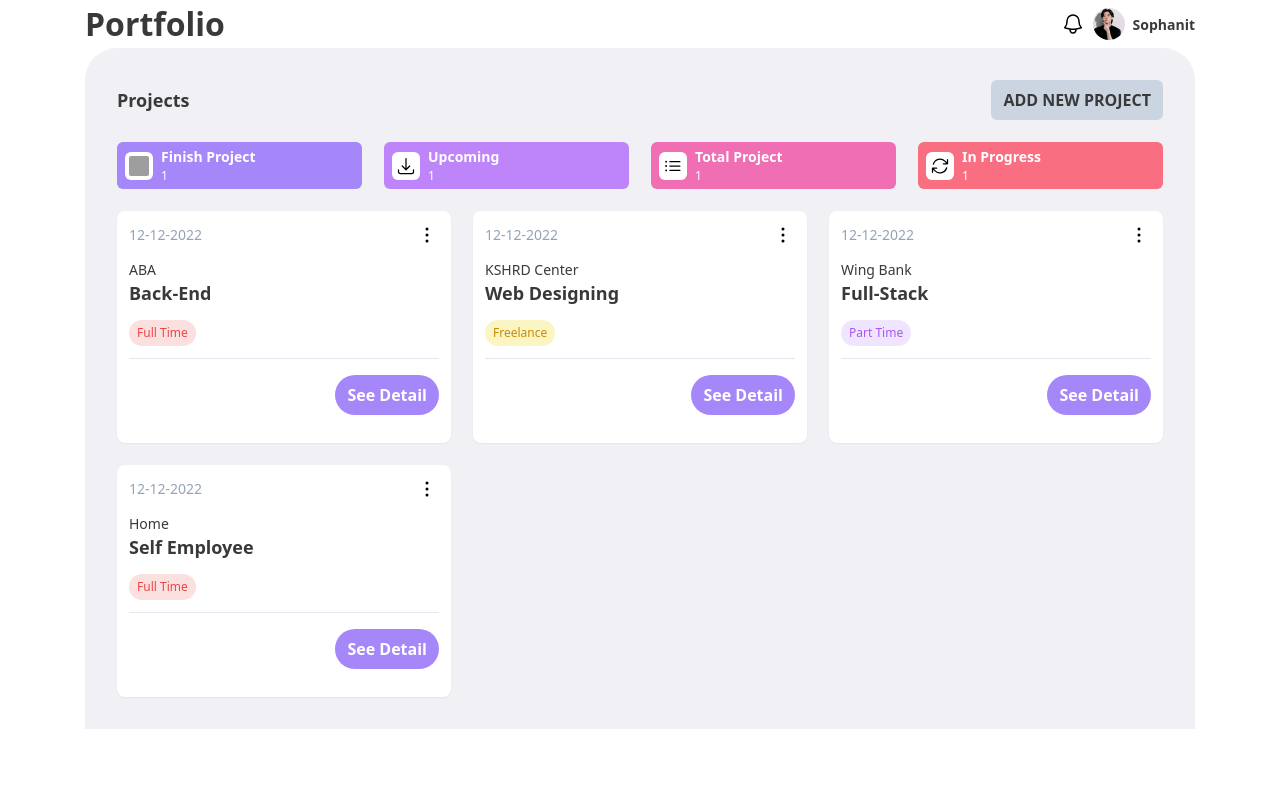
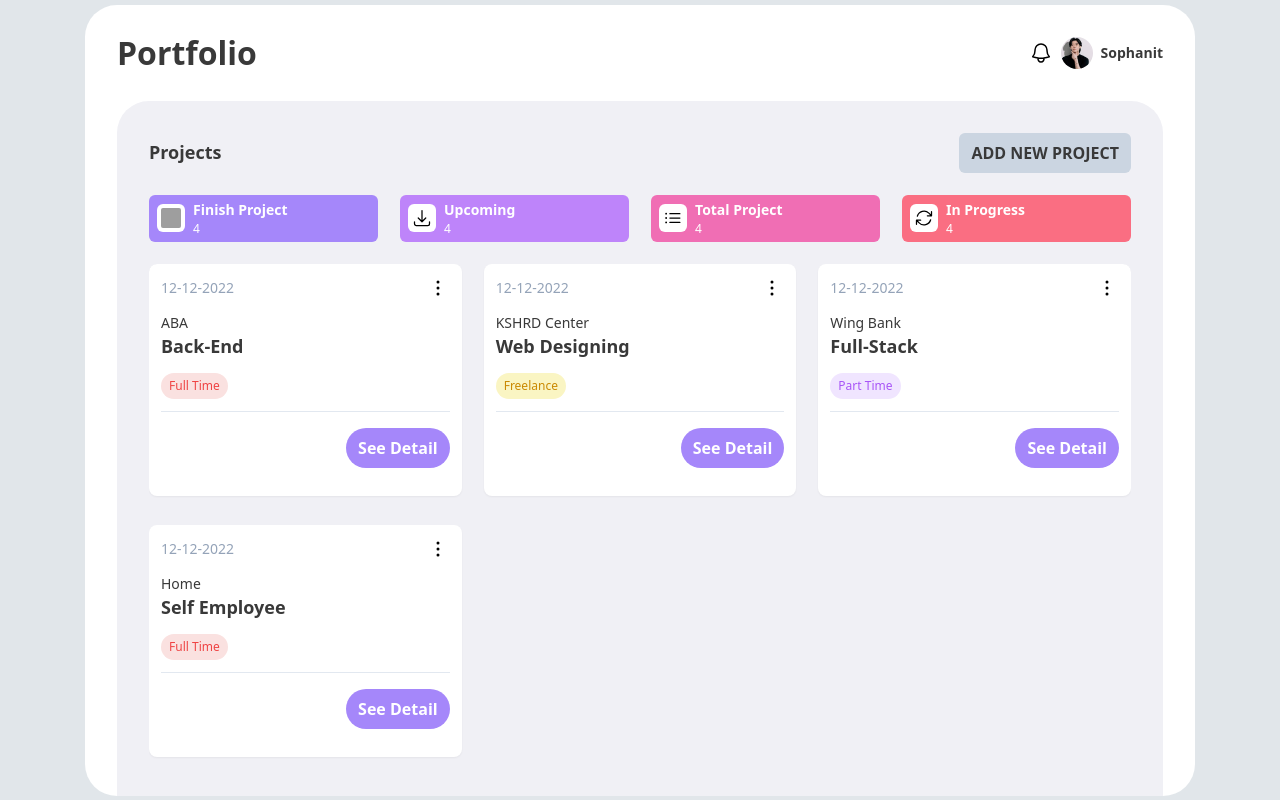
Before and after one commit to soeuksophanit/dashboard, a React (Vite) app: page / in a window 1280 px wide. Built offline with nearby package versions, Linux system fonts and the light colour scheme; grey boxes are pictures that could not be loaded.

Commit message:
adding scroll when there are alot of project

```diff
--- a/index.html
+++ b/index.html
@@ -4,10 +4,10 @@
     <meta charset="UTF-8" />
     <link rel="icon" type="image/svg+xml" href="/vite.svg" />
     <meta name="viewport" content="width=device-width, initial-scale=1.0" />
-    <title>Vite + React</title>
+    <title>Project Management</title>
   </head>
-  <body>
-    <div id="root"></div>
+  <body class="bg-[#E1E6EA]">
+    <div id="root" class="flex h-screen items-center"></div>
     <script type="module" src="/src/main.jsx"></script>
   </body>
 </html>
--- a/src/App.jsx
+++ b/src/App.jsx
@@ -8,7 +8,7 @@ function App() {
   const { categories, users, addNewProject } = useData();
 
   return (
-    <Container>
+    <Container className={" bg-white px-[32px] rounded-[32px]"}>
       <NavBar />
       <ProjectBoard
         categories={categories}
--- a/src/components/FormInput.jsx
+++ b/src/components/FormInput.jsx
@@ -1,7 +1,5 @@
 import { types } from "@/data/message";
-import { useData } from "@/hooks/useData";
 import React from "react";
-import { useEffect } from "react";
 import { useForm } from "react-hook-form";
 
 export function FormInput({ isFormOpen, onClick, addNewProject }) {
@@ -16,6 +14,7 @@ export function FormInput({ isFormOpen, onClick, addNewProject }) {
     document.getElementById("my_modal_4").close();
     onClick();
   };
+
   return (
     <>
       <dialog id="my_modal_4" className="modal text-[#393939]">
@@ -44,6 +43,7 @@ export function FormInput({ isFormOpen, onClick, addNewProject }) {
                 )}
               </div>
               <input
+                id="position"
                 {...register("position", { required: true })}
                 type="text"
                 placeholder="Type here"
@@ -125,7 +125,7 @@ export function FormInput({ isFormOpen, onClick, addNewProject }) {
                 <span className="label-text">Description</span>
                 {errors.description && (
                   <span className="text-red-500 text-sm">
-                    Please Select your description
+                    Please write your description
                   </span>
                 )}
               </div>
--- a/src/components/NavBar.jsx
+++ b/src/components/NavBar.jsx
@@ -12,7 +12,7 @@ const myProfile = {
 
 export default function NavBar() {
   return (
-    <nav className="flex justify-between items-center">
+    <nav className="flex justify-between items-center my-6">
       <BigTitle className={" text-[32px]"}>Portfolio</BigTitle>
       <main className="flex gap-2 items-center">
         <img src={bell} alt="bell" className="w-[24px] h-24px]" />
--- a/src/components/ProjectBoard.jsx
+++ b/src/components/ProjectBoard.jsx
@@ -51,12 +51,12 @@ export default function ProjectBoard({ categories, users, addNewProject }) {
               key={cat.id}
               cateName={cat.cateName}
               svgIcon={cat.svgIcon}
-              length={1}
+              length={users.length}
             />
           </motion.div>
         ))}
       </div>
-      <div className="grid grid-cols-3 gap-[22px]">
+      <div className="grid grid-cols-3 gap-[22px] h-[500px] overflow-y-scroll rounded-lg">
         {users.map((user, index) => (
           <motion.div
             key={user.id}
--- a/src/hooks/useData.js
+++ b/src/hooks/useData.js
@@ -1,6 +1,5 @@
 import { categories as allCategories } from "@/data/category";
 import { users as allUser } from "@/data/user";
-import { useEffect } from "react";
 import { useState } from "react";
 export const useData = () => {
   const [users, setUser] = useState([...allUser]);
--- a/tailwind.config.js
+++ b/tailwind.config.js
@@ -2,6 +2,7 @@
 module.exports = {
   darkMode: ["class"],
   content: [
+    "./index.html",
     "./pages/**/*.{js,jsx}",
     "./components/**/*.{js,jsx}",
     "./app/**/*.{js,jsx}",
```
